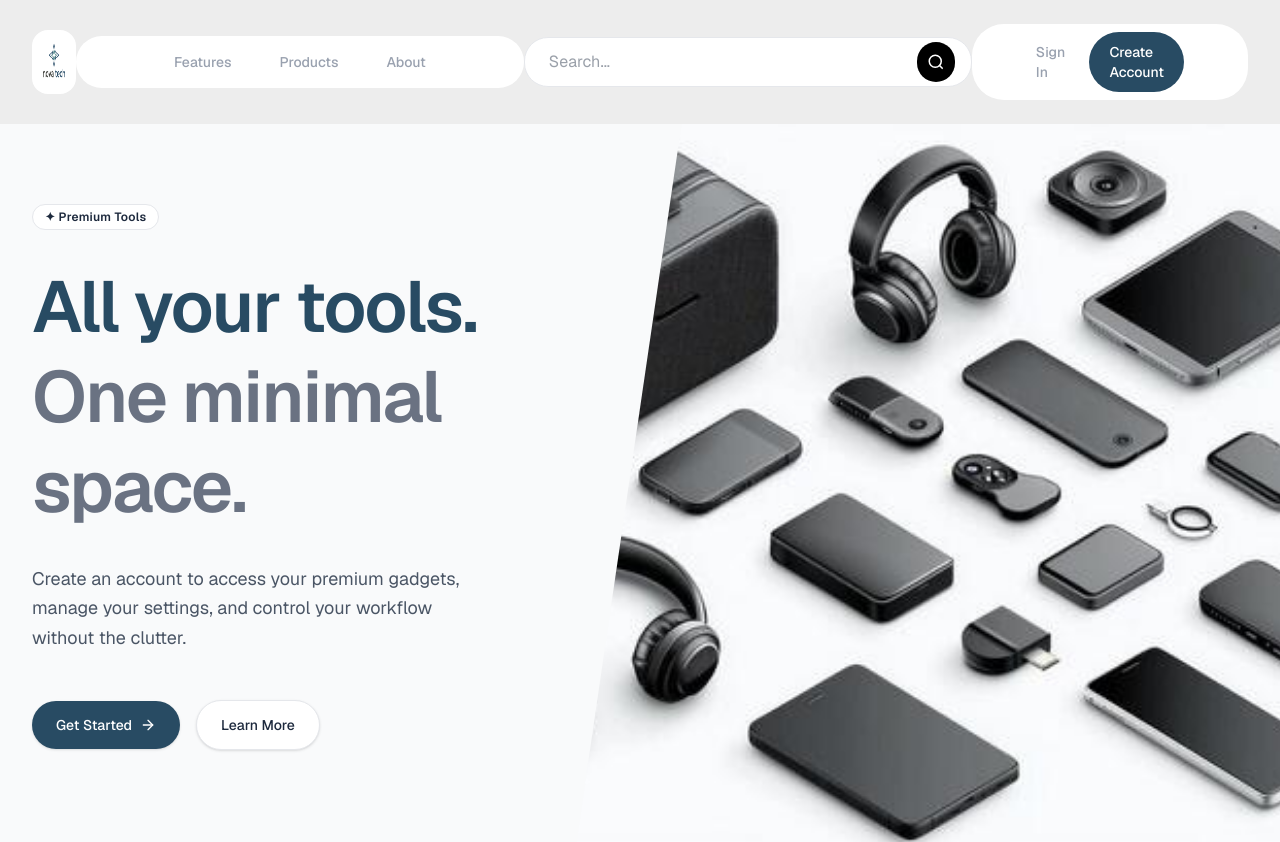
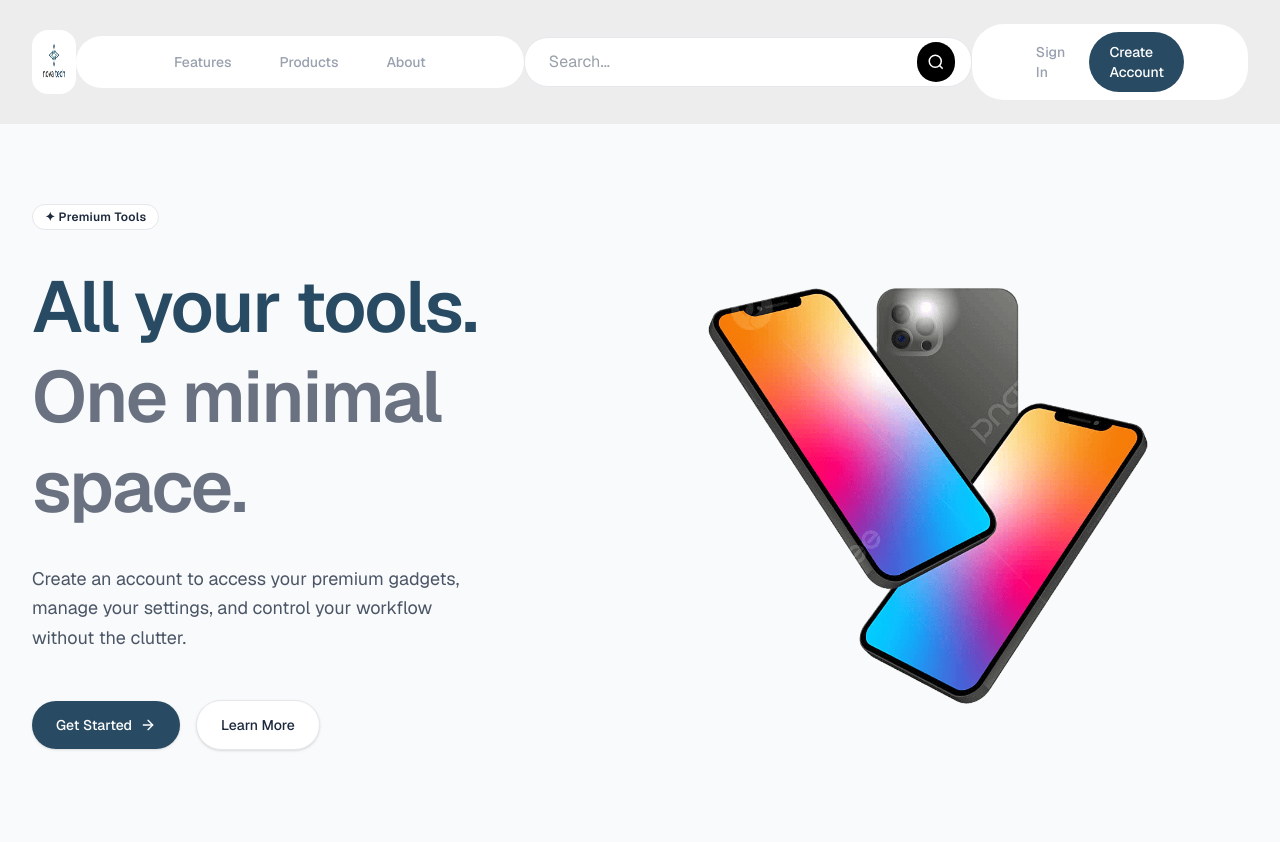
Before and after one commit to virajViduranga/nova-tech-ui, a Next.js app: page / in a window 1280 px wide. Shown: the top 842 px of the page. Built offline with nearby package versions, Linux system fonts and the light colour scheme.

Commit message:
updated hero section

```diff
--- a/src/app/page.jsx
+++ b/src/app/page.jsx
@@ -18,7 +18,7 @@ export default function LandingPage() {
     This keeps your text aligned with the rest of your max-w-7xl website,
     but we limit it to half the width on desktop (md:w-1/2).
   */}
-  <div className="w-full max-w-7xl mx-auto px-8 pt-20 pb-24 relative z-10">
+  <div className="w-full max-w-full mx-auto px-8 pt-20 pb-24 relative z-10">
     <div className="w-full md:w-1/2 space-y-8 pr-0 md:pr-12">
       <div className="inline-flex items-center gap-2 px-3 py-1 rounded-full bg-white border border-gray-200 text-xs font-semibold text-slate-800 tracking-wide">
         ✦ Premium Tools
@@ -57,9 +57,9 @@ export default function LandingPage() {
   */}
   <div className="hidden md:block absolute top-0 right-0 w-[55%] h-full z-0 md:[clip-path:polygon(15%_0,100%_0,100%_100%,0_100%)]">
     <img
-      src="tech-items.jpeg"
+      src="phones.png"
       alt="Premium tools"
-      className="w-full h-full object-cover"
+      className="w-full h-full object-contain"
     />
   </div>
 
```
Also changed, not shown: public/phones.png (added).
